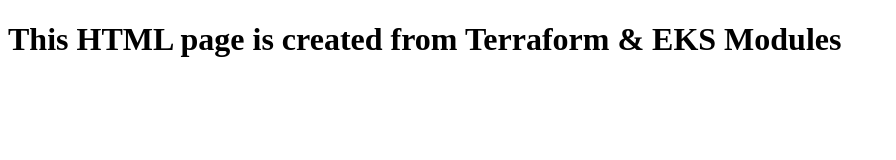
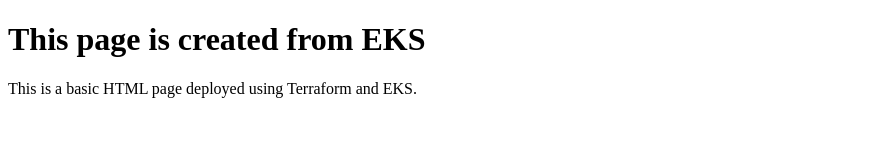
Before and after one commit to jadhav-amey/TSS-Presentation, a plain HTML site: page manifest/index.html in a window 1280 px wide. Shown: the whole page, without its empty margins (0-896 px from the left). Drawn offline with Linux system fonts and the light colour scheme.

Commit message:
adding new code

```diff
--- a/manifest/index.html
+++ b/manifest/index.html
@@ -1,9 +1,12 @@
 <!DOCTYPE html>
-<html>
+<html lang="en">
   <head>
-    <title>Terraform & EKS</title>
+    <meta charset="UTF-8" />
+    <meta name="viewport" content="width=device-width, initial-scale=1.0" />
+    <title>Terraform --> EKS & ECR</title>
   </head>
   <body>
-    <h1>This HTML page is created from Terraform & EKS Modules</h1>
+    <h1>This page is created from EKS</h1>
+    <p>This is a basic HTML page deployed using Terraform and EKS.</p>
   </body>
 </html>
```
Also changed, not shown: 9 other files.
